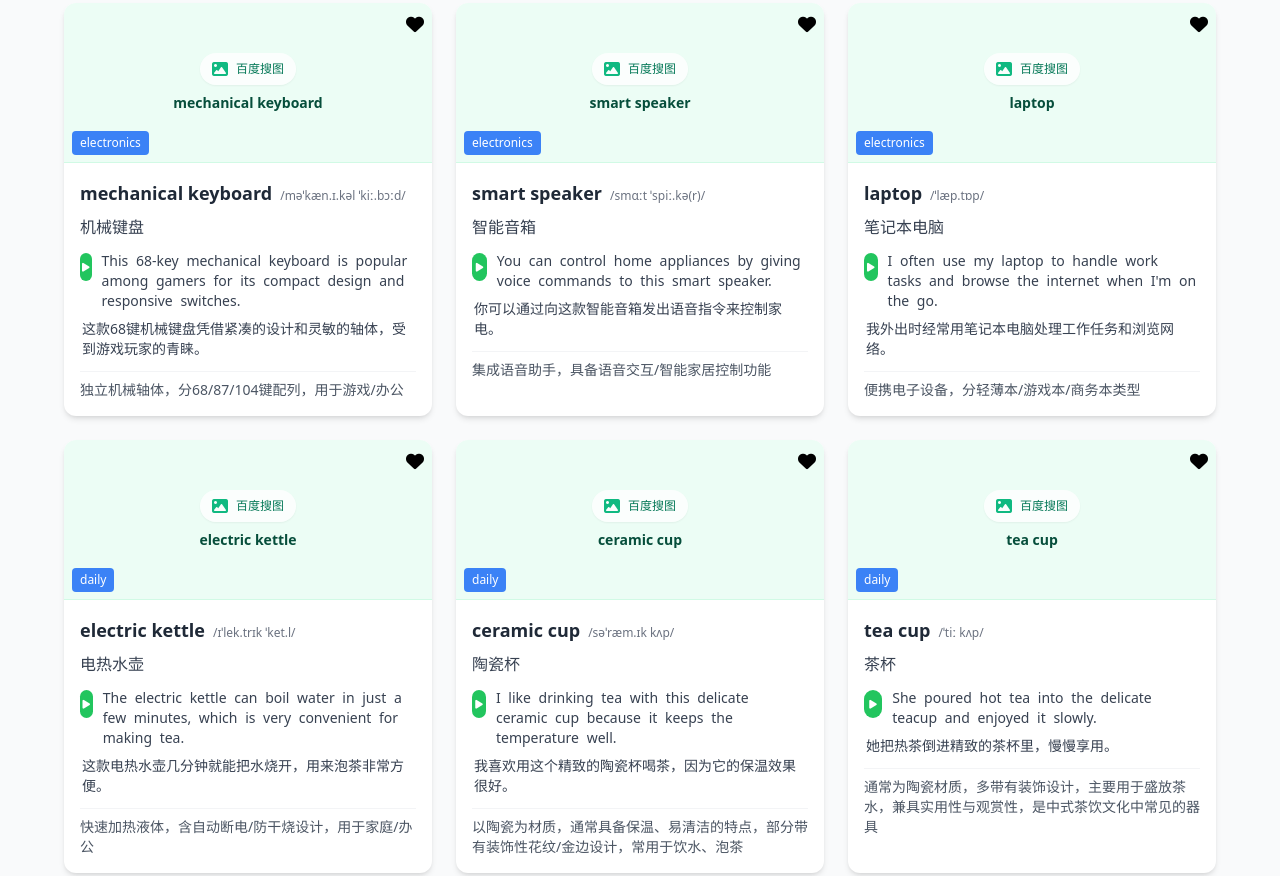
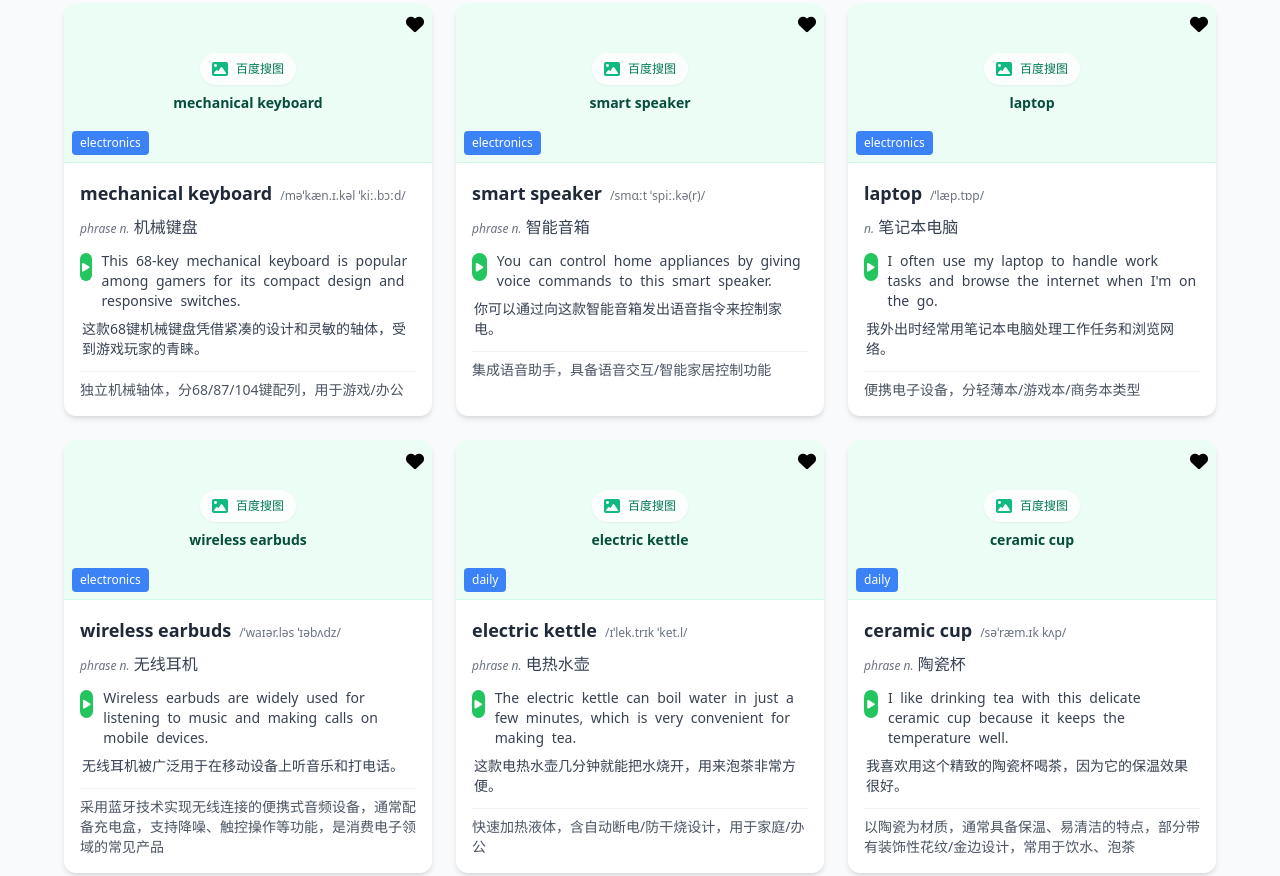
Before and after one commit to nikeshidecizhen/word-review, a plain HTML site: page English_v3/index.html in a window 1280 px wide. Shown: the part 644-1520 px from the top of the page. Drawn offline with nearby package versions, Linux system fonts and the light colour scheme.

Commit message:
Add files via upload

```diff
--- a/English_v3/index.html
+++ b/English_v3/index.html
@@ -253,6 +253,9 @@
         const example1HTML = splitSentenceToSpans(item.example1, 'en-US');
         const example1TransHTML = splitSentenceToSpans(item.example1Translation, 'zh-CN');
 
+        // ✅ 新增：词性，没写就默认 n.
+        const pos = item.pos || "n.";
+
         const card = document.createElement('div');
         card.className = 'rounded-xl overflow-hidden shadow-md bg-white hover:shadow-lg transition-shadow';
 
@@ -289,6 +292,7 @@
             </div>
 
             <div class="mt-2">
+              <span class="text-xs italic text-gray-500">${pos}</span>
               <span class="text-gray-700">${item.translation}</span>
             </div>
 
--- a/English_v3/words.js
+++ b/English_v3/words.js
@@ -2,109 +2,100 @@ const WORDS = [
   {
     "word": "wireless mouse",
     "ipa": "/ˈwaɪər.ləs maʊs/",
+    "pos": "phrase n.",
     "translation": "无线鼠标",
     "pinyin": "wú xiàn shǔ biāo",
     "example1": "I use a Logitech G Pro X Superlight wireless mouse for gaming because it's lightweight and responsive.",
     "example1Translation": "我用罗技G Pro X Superlight无线鼠标玩游戏，因为它轻便且响应灵敏。",
-    "example2": "This wireless mouse connects to the computer via Bluetooth.",
-    "example2Translation": "这款无线鼠标通过蓝牙与电脑连接。",
     "extension": "罗技GPW系列，轻量化电竞鼠标，适用于游戏/办公",
     "category": "electronics"
   },
   {
     "word": "spicy and hot soup",
     "ipa": "/ˈspaɪ.si ənd hɒt suːp/",
+    "pos": "phrase n.",
     "translation": "胡辣汤",
     "pinyin": "hú là tāng",
     "example1": "Spicy and hot soup is a popular traditional breakfast in central China, especially in Henan province.",
     "example1Translation": "胡辣汤是中国中部地区（尤其是河南省）很受欢迎的传统早餐。",
-    "example2": "We usually add some vinegar and sesame oil to the spicy and hot soup to enhance the flavor.",
-    "example2Translation": "我们通常会在胡辣汤里加些醋和香油来提味。",
     "extension": "中国北方传统早餐，酸辣鲜香，含肉/菌菇等食材",
     "category": "food"
   },
   {
     "word": "urban building complex",
     "ipa": "/ˈɜː.bən ˈbɪl.dɪŋ ˈkɒm.pleks/",
+    "pos": "phrase n.",
     "translation": "城市建筑群",
     "pinyin": "chéng shì jiàn zhù qún",
     "example1": "The urban building complex integrates office spaces, residential areas and commercial facilities.",
     "example1Translation": "这片城市建筑群整合了办公空间、住宅区与商业设施。",
-    "example2": "Modern urban building complexes often adopt glass curtain walls for better lighting.",
-    "example2Translation": "现代城市建筑群常采用玻璃幕墙以获得更好的采光。",
     "extension": "城市核心区多功能建筑集合，含办公/居住/商业功能",
     "category": "architecture"
   },
   {
     "word": "mechanical keyboard",
     "ipa": "/məˈkæn.ɪ.kəl ˈkiː.bɔːd/",
+    "pos": "phrase n.",
     "translation": "机械键盘",
     "pinyin": "jī xiè jiàn pán",
     "example1": "This 68-key mechanical keyboard is popular among gamers for its compact design and responsive switches.",
     "example1Translation": "这款68键机械键盘凭借紧凑的设计和灵敏的轴体，受到游戏玩家的青睐。",
-    "example2": "Many users prefer mechanical keyboards over membrane ones for their tactile feedback and durability.",
-    "example2Translation": "相较于薄膜键盘，许多用户更偏爱机械键盘，因其具有触感反馈和耐用性。",
     "extension": "独立机械轴体，分68/87/104键配列，用于游戏/办公",
     "category": "electronics"
   },
   {
     "word": "smart speaker",
     "ipa": "/smɑːt ˈspiː.kə(r)/",
+    "pos": "phrase n.",
     "translation": "智能音箱",
     "pinyin": "zhì néng yīn xiāng",
     "example1": "You can control home appliances by giving voice commands to this smart speaker.",
     "example1Translation": "你可以通过向这款智能音箱发出语音指令来控制家电。",
-    "example2": "This smart speaker supports high-quality audio playback and wireless connectivity.",
-    "example2Translation": "这款智能音箱支持高品质音频播放与无线连接功能。",
     "extension": "集成语音助手，具备语音交互/智能家居控制功能",
     "category": "electronics"
   },
   {
     "word": "laptop",
     "ipa": "/ˈlæp.tɒp/",
+    "pos": "n.",
     "translation": "笔记本电脑",
     "pinyin": "bǐ jì běn diàn nǎo",
     "example1": "I often use my laptop to handle work tasks and browse the internet when I'm on the go.",
     "example1Translation": "我外出时经常用笔记本电脑处理工作任务和浏览网络。",
-    "example2": "This high-performance laptop is suitable for both gaming and professional software operation.",
-    "example2Translation": "这款高性能笔记本电脑既适用于游戏，也能满足专业软件的运行需求。",
     "extension": "便携电子设备，分轻薄本/游戏本/商务本类型",
+    "category": "electronics"
+  },
+  {
+    "word": "wireless earbuds",
+    "ipa": "/ˈwaɪər.ləs ˈɪəbʌdz/",
+    "pos": "phrase n.",
+    "translation": "无线耳机",
+    "pinyin": "wú xiàn ěr jī",
+    "example1": "Wireless earbuds are widely used for listening to music and making calls on mobile devices.",
+    "example1Translation": "无线耳机被广泛用于在移动设备上听音乐和打电话。",
+    "extension": "采用蓝牙技术实现无线连接的便携式音频设备，通常配备充电盒，支持降噪、触控操作等功能，是消费电子领域的常见产品",
     "category": "electronics"
   },
   {
     "word": "electric kettle",
     "ipa": "/ɪˈlek.trɪk ˈket.l/",
+    "pos": "phrase n.",
     "translation": "电热水壶",
     "pinyin": "diàn rè shuǐ hú",
     "example1": "The electric kettle can boil water in just a few minutes, which is very convenient for making tea.",
     "example1Translation": "这款电热水壶几分钟就能把水烧开，用来泡茶非常方便。",
-    "example2": "Most electric kettles are equipped with an automatic shut-off function for safety.",
-    "example2Translation": "大多数电热水壶都配备了自动断电功能，以保障使用安全。",
     "extension": "快速加热液体，含自动断电/防干烧设计，用于家庭/办公",
     "category": "daily"
   },
   {
     "word": "ceramic cup",
     "ipa": "/səˈræm.ɪk kʌp/",
+    "pos": "phrase n.",
     "translation": "陶瓷杯",
     "pinyin": "táo cí bēi",
     "example1": "I like drinking tea with this delicate ceramic cup because it keeps the temperature well.",
     "example1Translation": "我喜欢用这个精致的陶瓷杯喝茶，因为它的保温效果很好。",
-    "example2": "This ceramic cup with blue patterns and golden edges is both practical and decorative.",
-    "example2Translation": "这个带有蓝纹和金边的陶瓷杯兼具实用性与装饰性。",
     "extension": "以陶瓷为材质，通常具备保温、易清洁的特点，部分带有装饰性花纹/金边设计，常用于饮水、泡茶",
-    "category": "daily"
-  },
-  {
-    "word": "tea cup",
-    "ipa": "/ˈtiː kʌp/",
-    "translation": "茶杯",
-    "pinyin": "chá bēi",
-    "example1": "She poured hot tea into the delicate teacup and enjoyed it slowly.",
-    "example1Translation": "她把热茶倒进精致的茶杯里，慢慢享用。",
-    "example2": "This tea cup with golden handle is not only beautiful but also comfortable to hold.",
-    "example2Translation": "这个带金色杯柄的茶杯不仅美观，拿握起来也很舒适。",
-    "extension": "通常为陶瓷材质，多带有装饰设计，主要用于盛放茶水，兼具实用性与观赏性，是中式茶饮文化中常见的器具",
     "category": "daily"
   }
 ];
```
